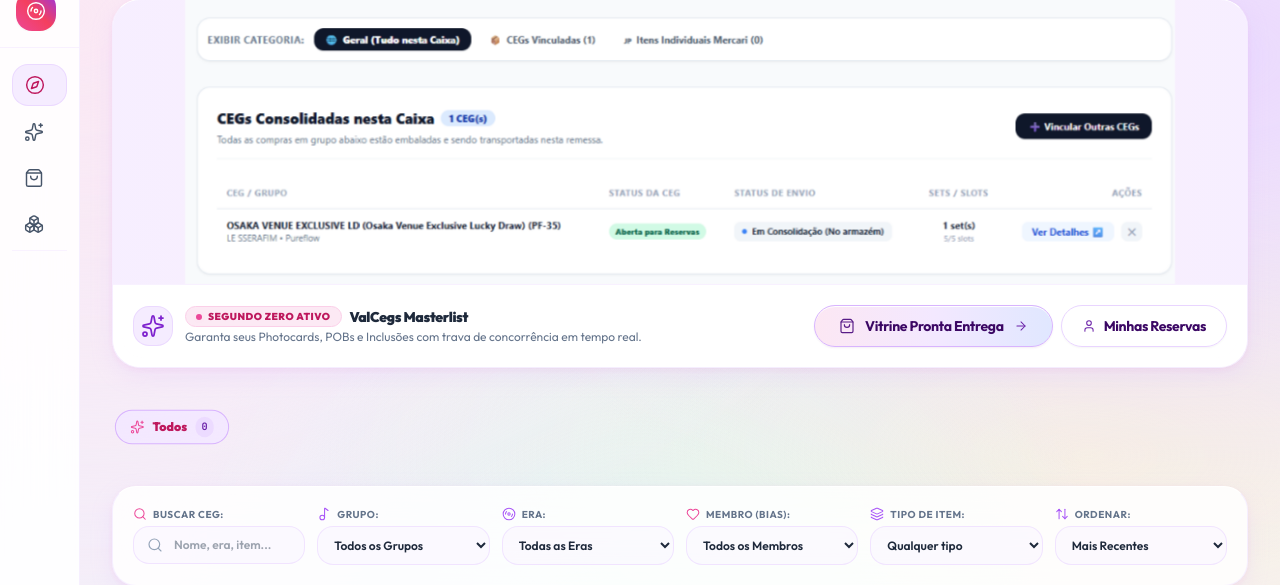
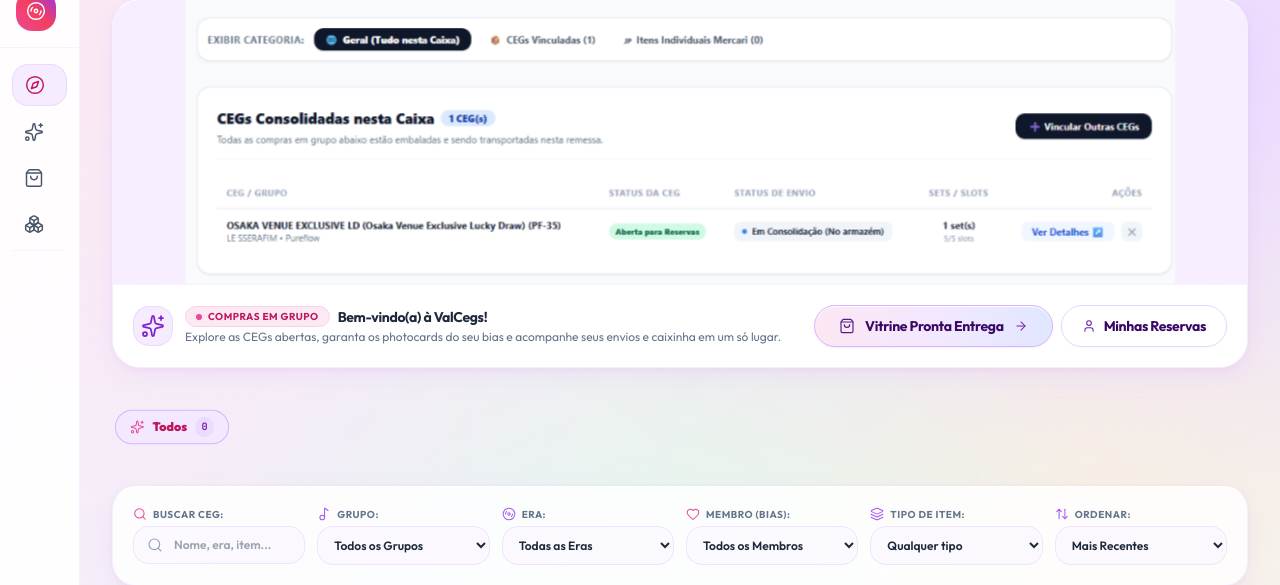
Before and after one commit to hudo9921/ceg, a Django app: page / in a window 1280 px wide. Shown: the part 25-610 px from the top of the page. Run offline with Django 5.2, Linux system fonts and the light colour scheme; data comes from the database, SQL or seed files in the repository; data that the repository does not hold is empty; some libraries are stand-ins or nearby versions.

Commit message:
copy(hero): substituir texto tecnico por mensagem acolhedora de boas-vindas da comunidade

```diff
--- a/templates/cegs/partials/_home_hero_spotlight.html
+++ b/templates/cegs/partials/_home_hero_spotlight.html
@@ -36,16 +36,16 @@
             </div>
             <div>
                 <div class="flex items-center gap-2">
-                    <span class="inline-flex items-center gap-1.5 px-2.5 py-0.5 rounded-full bg-pink-100/90 dark:bg-pink-950/50 border border-pink-200 dark:border-pink-800/40 text-[10px] font-black uppercase tracking-wider text-pink-700 dark:text-cyber-neon">
+                    <span class="inline-flex items-center gap-1.5 px-2.5 py-0.5 rounded-full bg-pink-100/90 dark:bg-pink-950/50 border border-pink-200 dark:border-pink-800/40 text-[10px] font-bold uppercase tracking-wider text-pink-700 dark:text-cyber-neon">
                         <span class="relative flex h-1.5 w-1.5">
                             <span class="animate-ping absolute inline-flex h-full w-full rounded-full bg-pink-400 opacity-75"></span>
                             <span class="relative inline-flex rounded-full h-1.5 w-1.5 bg-pink-500"></span>
                         </span>
-                        <span>Segundo Zero Ativo</span>
+                        <span>Compras em Grupo</span>
                     </span>
-                    <h2 class="text-xs sm:text-sm font-black text-slate-800 dark:text-cyber-silver tracking-tight hidden sm:inline">ValCegs Masterlist</h2>
+                    <h2 class="text-xs sm:text-sm font-bold text-slate-800 dark:text-cyber-silver tracking-tight">Bem-vindo(a) à ValCegs!</h2>
                 </div>
-                <p class="text-[11px] sm:text-xs text-slate-500 dark:text-slate-400 mt-0.5">Garanta seus Photocards, POBs e Inclusões com trava de concorrência em tempo real.</p>
+                <p class="text-[11px] sm:text-xs text-slate-500 dark:text-slate-400 mt-0.5">Explore as CEGs abertas, garanta os photocards do seu bias e acompanhe seus envios e caixinha em um só lugar.</p>
             </div>
         </div>
         <div class="flex items-center gap-2">
```
